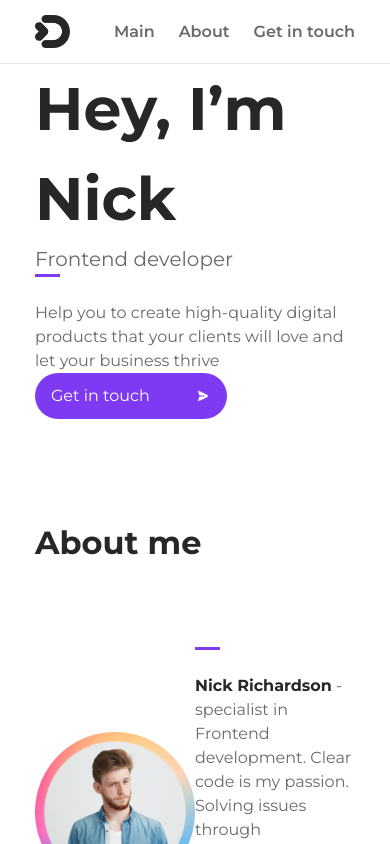
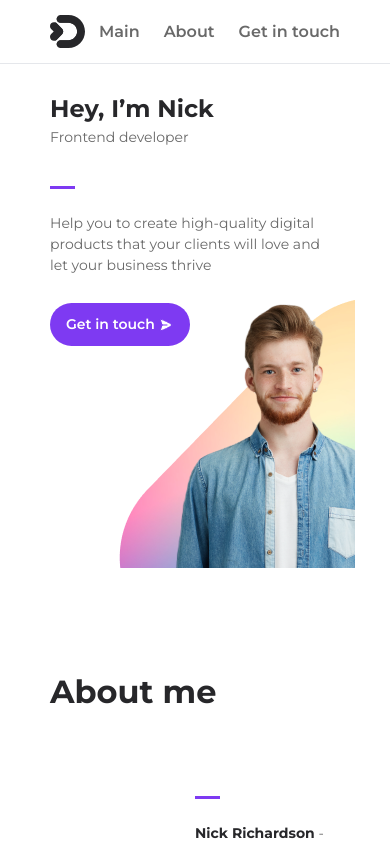
Before and after one commit to Dustyy47/CD_Landing, a React (Create React App) app: page / in a window 390 px wide. Shown: the top 844 px of the page. Built offline with nearby package versions, Linux system fonts and the light colour scheme.

Commit message:
fixed adaptive

```diff
--- a/src/components/screens/MainScreen.tsx
+++ b/src/components/screens/MainScreen.tsx
@@ -9,18 +9,18 @@ export function MainScreen() {
   return (
     <section
       id='main'
-      className='lg:h-[48.125rem] md:h-[28.5rem] lg:w-[1280px] md:w-[792px] mx-auto lg:bg-nickMainLg bg-no-repeat bg-right md:bg-nickMainMd'
+      className='lg:h-[48.125rem] md:h-[28.5rem] sm:h-[31.5rem] lg:w-[1280px] md:w-[792px] sm:w-[320px] mx-auto bg-no-repeat md:bg-right lg:bg-nickMainLg md:bg-nickMainMd sm:bg-nickMainSm sm:bg-bottom'
     >
       <div className='container h-full z-50'>
-        <div className='lg:w-[27.8125rem] md:w-[27.8125rem] lg:pt-40 md:pt-11'>
-          <h1 className='h1'>{title}</h1>
-          <p className='bodyText text-greyDark lg:mb-[5.75rem] md:mb-9'>
+        <div className='lg:w-[27.8125rem] md:w-[27.8125rem] lg:pt-40 md:pt-11 sm:pt-[1.6875rem]'>
+          <h1 className='lg:h1 md:h1 sm:mob_h1'>{title}</h1>
+          <p className='lg:bodyText md:bodyText sm:mob_bodyText text-greyDark lg:mb-[5.75rem] md:mb-9 sm:mb-[2.375rem]'>
             {subtitle}
           </p>
-          <div className='lg:mb-[3.75rem] md:mb-11'>
+          <div className='lg:mb-[3.75rem] md:mb-11 sm:mb-[1.6875rem]'>
             <Article>{article}</Article>
           </div>
-          <div className='w-48'>
+          <div className='md:w-48 sm:w-[8.75rem]'>
             <Link href='#discuss'>{buttonText}</Link>
           </div>
         </div>
--- a/src/index.css
+++ b/src/index.css
@@ -18,6 +18,7 @@ body {
   @apply font-main text-black
 }
 
+@layer components {
   .h1{
     @apply font-bold text-[3.75rem]
   }
@@ -25,6 +26,7 @@ body {
   .h2{
     @apply font-bold text-[2rem]
   }
+
   .h3{
     @apply font-bold text-[1.5rem]
   }
@@ -45,7 +47,22 @@ body {
     @apply font-medium text-[1rem]
   }
 
+  .mob_h1{
+    @apply font-bold text-[1.5rem]
+  }
+  .mob_subtitle{
+    @apply font-semibold text-[1.25rem]
+  }
+  .mob_subtitle2{
+    @apply font-semibold text-[14px]
+  }
+  .mob_bodyText{
+    @apply font-medium text-[0.875rem]
+  }
+
+}
+
 .container{
   margin: 0 auto;
-  @apply lg:w-[69.375rem] md:w-[44.625rem]
+  @apply lg:w-[69.375rem] md:w-[44.625rem] sm:w-[18.125rem]
 }
--- a/tailwind.config.js
+++ b/tailwind.config.js
@@ -26,6 +26,7 @@ module.exports = {
       backgroundImage: {
         nickMainLg: "url(../public/images/photo.png)",
         nickMainMd: "url(../public/images/photo-md.png)",
+        nickMainSm: "url(../public/images/photo-sm.png)",
         discuss : "url('../public/images/back.png')",
       }
     }
```
Also changed, not shown: public/images/photo-sm.png (added). Lines whose indentation alone changed are shown as unchanged.
